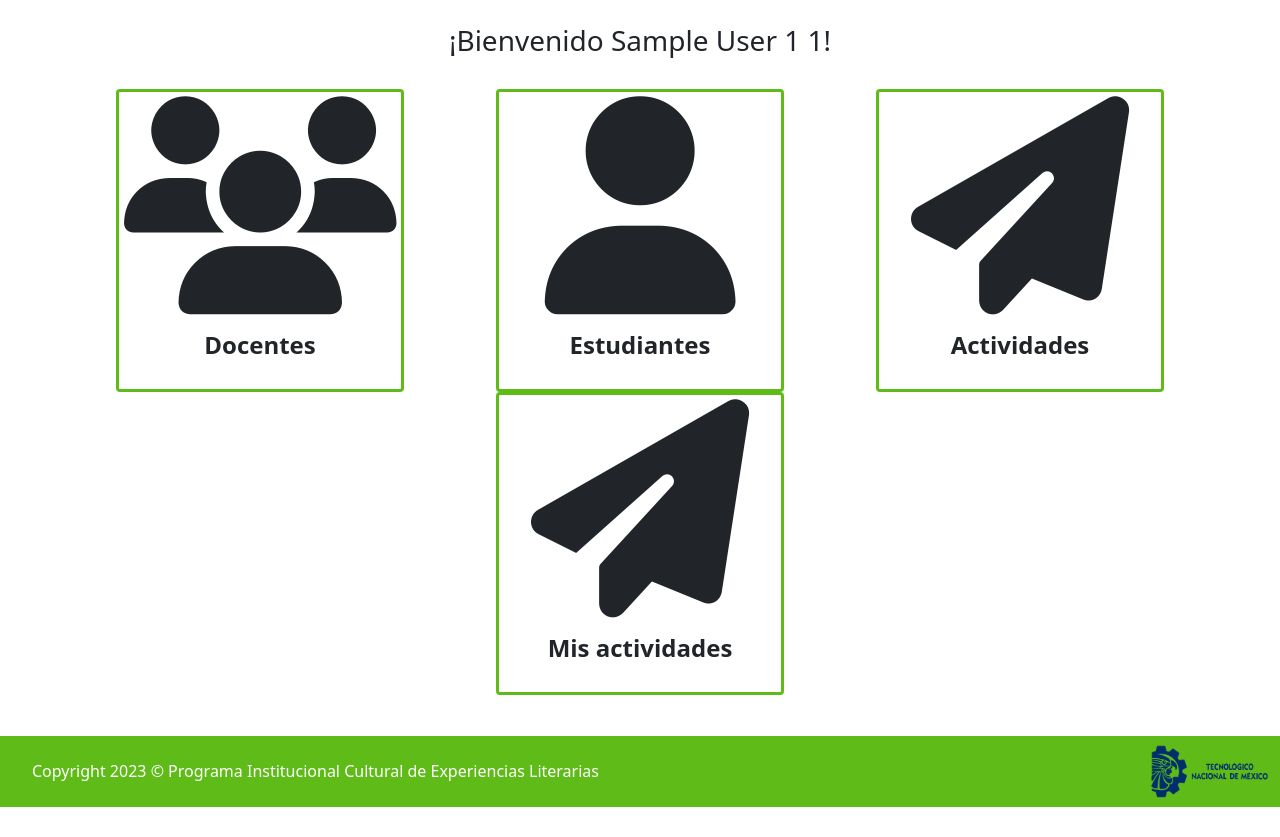
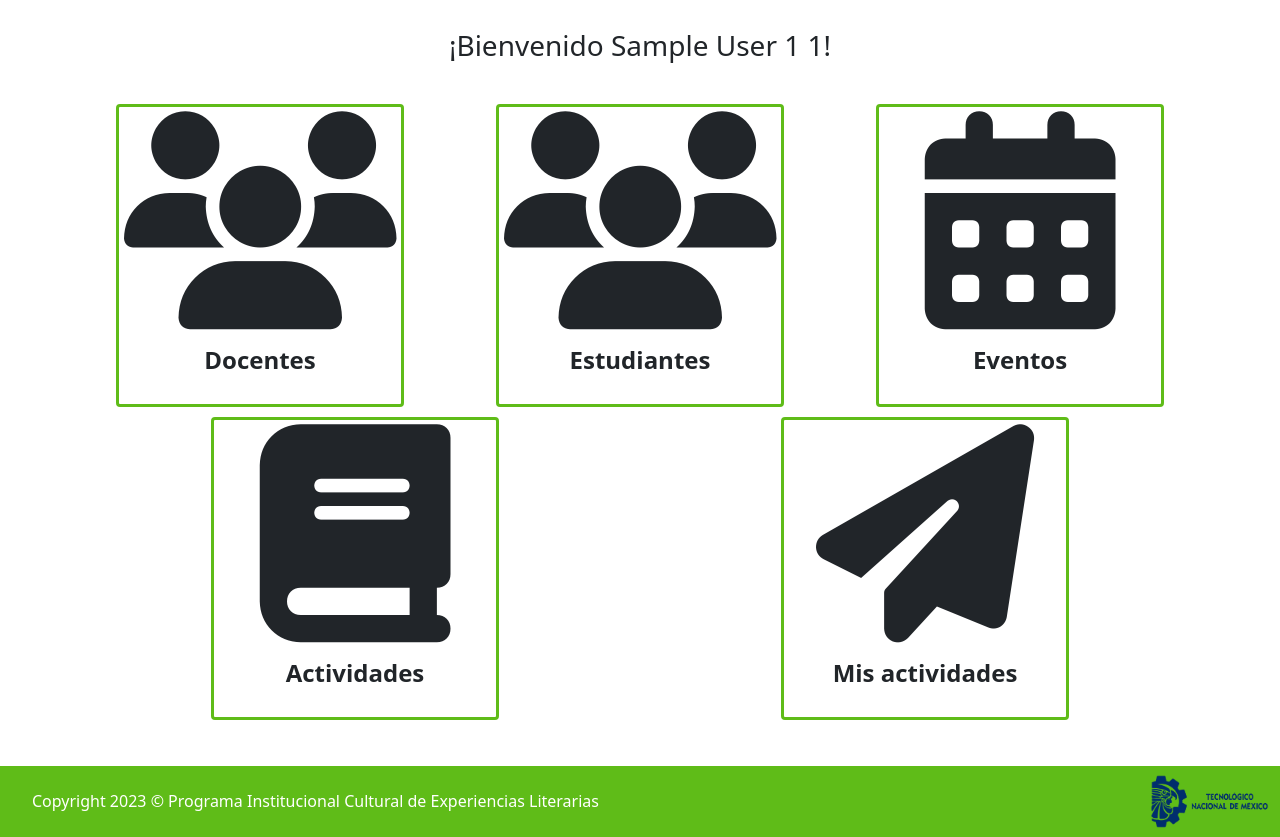
Before and after one commit to Brayan13141/PICEL, a PHP site: page /main/index.php in a window 1280 px wide. Shown: the part 77-914 px from the top of the page. Before the commit the page ends 884 px from the top, so only its background shows below. Run offline with PHP 8.4, Linux system fonts and the light colour scheme; the visitor is signed in with stand-in values (Sample User, id 1); some libraries are stand-ins or nearby versions.

Commit message:
Cambio en el redireccionamiento de las pantallas

```diff
--- a/Picel 2023/Picel/Picel/main/index.php
+++ b/Picel 2023/Picel/Picel/main/index.php
@@ -4,17 +4,23 @@
 ?>
     <!DOCTYPE html>
     <html lang="en">
+
     <head>
         <title>PICEL ~ MAIN</title>
         <meta charset="UTF-8">
         <meta name="viewport" content="width=device-width, initial-scale=1">
         <link rel="icon" href="../ico/logo.ico">
         <link href="../css/bootstrap.min.css" rel="stylesheet">
-      <link href="../css/estilo.css?v=<?php echo time();?>" rel="stylesheet">
+        <link href="../css/estilo.css?v=<?php echo time(); ?>" rel="stylesheet">
         <!--<script src="https://kit.fontawesome.com/2a6b22e937.js" crossorigin="anonymous"></script>-->
         <script src="../js/2a6b22e937.js" crossorigin="anonymous"></script>
 
     </head>
+    <style>
+    .col{
+        margin: 5px !important;
+    }
+</style>
     <body>
         <?php
         require('menu.php');
@@ -22,24 +28,34 @@
         <section class="container margen">
             <div class="row mt-4">
                 <div class="col text-center">
-                <h3>¡Bienvenido <?php echo $_SESSION['nombre'].' '.$_SESSION['apellidoP'].' '.$_SESSION['apellidoM'].'!'; ?></h3>
+                    <h3>¡Bienvenido <?php echo $_SESSION['nombre'] . ' ' . $_SESSION['apellidoP'] . ' ' . $_SESSION['apellidoM'] . '!'; ?></h3>
                 </div>
             </div>
             <div class="row mt-4">
                 <?php
-                if($_SESSION['tipo_us']=="Admin"){
+                if ($_SESSION['tipo_us'] == "Admin") {
                 ?>
                     <div class="col">
                         <div class="card card-main mx-auto" onclick="location.href='rd-main.php';" style="width: 18rem;">
                             <i class="fa fa-users" aria-hidden="true" style="font-size: 218px;text-align: center;"></i>
-                    <div class="card-body"><h4 class="text-center"><strong>Docentes</strong></h4>
+                            <div class="card-body">
+                                <h4 class="text-center"><strong>Docentes</strong></h4>
                             </div>
                         </div>
                     </div>
                     <div class="col">
                         <div class="card card-main mx-auto" onclick="location.href='re-main.php';" style="width: 18rem;">
-                <i class="fa fa-user" aria-hidden="true" style="font-size: 218px;text-align: center;"></i>
-                    <div class="card-body"><h4 class="text-center"><strong>Estudiantes</strong></h4>
+                            <i class="fa fa-users" aria-hidden="true" style="font-size: 218px;text-align: center;"></i>
+                            <div class="card-body">
+                                <h4 class="text-center"><strong>Estudiantes</strong></h4>
+                            </div>
+                        </div>
+                    </div>
+                    <div class="col">
+                        <div class="card card-main mx-auto" onclick="location.href='evento-main.php';" style="width: 18rem;">
+                            <i class="fa fa-calendar" aria-hidden="true" style="font-size: 218px;text-align: center;"></i>
+                            <div class="card-body">
+                                <h4 class="text-center"><strong>Eventos</strong></h4>
                             </div>
                         </div>
                     </div>
@@ -47,12 +63,13 @@
                 }
                 ?>
                 <?php
-                if($_SESSION['tipo_us']=="Docente" ||$_SESSION['tipo_us']=="Admin"){
+                if ($_SESSION['tipo_us'] == "Docente" || $_SESSION['tipo_us'] == "Admin") {
                 ?>
                     <div class="col">
                         <div class="card card-main mx-auto" onclick="location.href='act-main.php';" style="width: 18rem;">
-                <i class="fa fa-paper-plane " aria-hidden="true" style="font-size: 218px;text-align: center;"></i>
-                    <div class="card-body"><h4 class="text-center"><strong>Actividades</strong></h4>
+                            <i class="fa fa-book " aria-hidden="true" style="font-size: 218px;text-align: center;"></i>
+                            <div class="card-body">
+                                <h4 class="text-center"><strong>Actividades</strong></h4>
                             </div>
                         </div>
                     </div>
@@ -60,12 +77,13 @@
                 }
                 ?>
                 <?php
-                if($_SESSION['tipo_us']=="Estudiante" ||$_SESSION['tipo_us']=="Admin"){
+                if ($_SESSION['tipo_us'] == "Estudiante" || $_SESSION['tipo_us'] == "Admin") {
                 ?>
                     <div class="col">
-                <div class="card card-main mx-auto" onclick="location.href='Actividades_Alumno-main.php';" style="width: 18rem;">
-                <i class="fa fa-paper-plane " aria-hidden="true" style="font-size: 218px;text-align: center;"></i>
-                    <div class="card-body"><h4 class="text-center"><strong>Mis actividades</strong></h4>
+                        <div class="card card-main mx-auto" onclick="location.href='Actividades_Pantalla_Alumno.php';" style="width: 18rem;">
+                            <i class="fa fa-paper-plane" aria-hidden="true" style="font-size: 218px;text-align: center;"></i>
+                            <div class="card-body">
+                                <h4 class="text-center"><strong>Mis actividades</strong></h4>
                             </div>
                         </div>
                     </div>
@@ -84,13 +102,15 @@
 } else {
 ?>
     <HTML>
+
     <HEAD>
         <TITLE>Picel</TITLE>
 
     </HEAD>
+
     <body BGCOLOR="black">
         <script>
-location.href ="../";
+            location.href = "../";
         </script>
     </body>
 <?php
```
Also changed, not shown: Picel 2023/Picel/Picel/main/Actividades-Alumnos.php (+8 -4 lines). Lines whose indentation alone changed are shown as unchanged.
